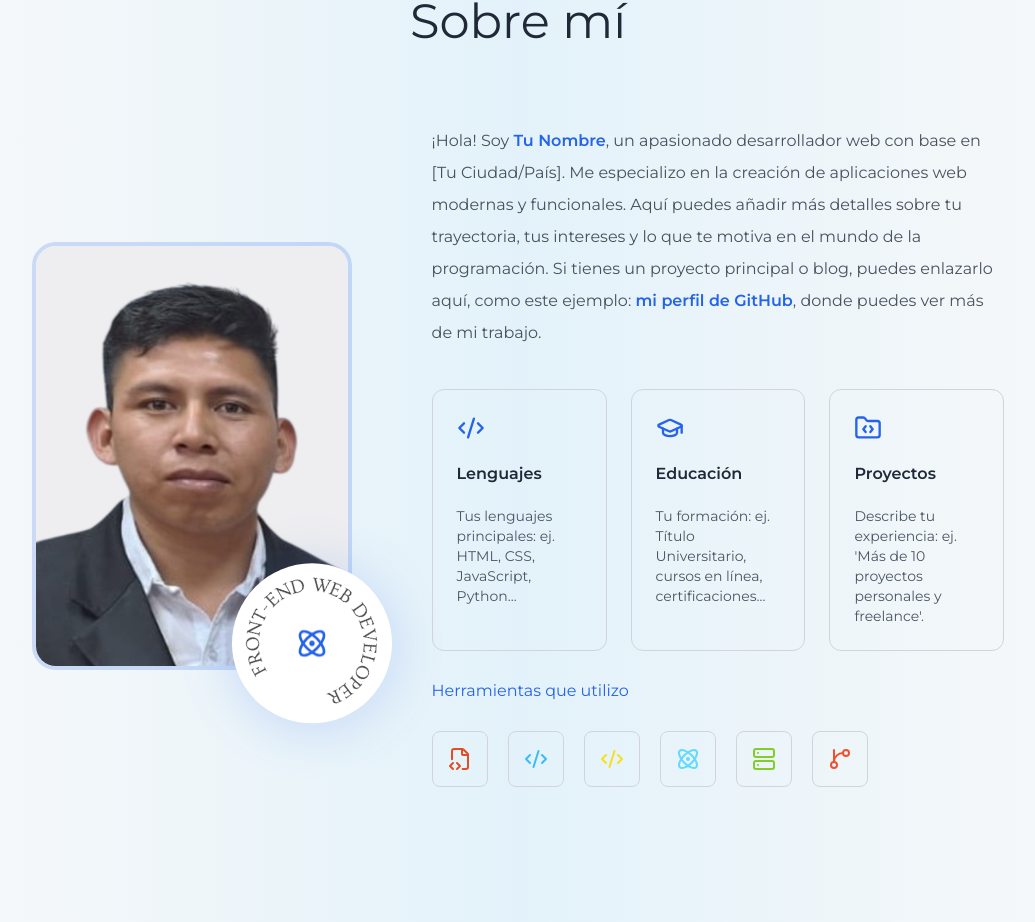
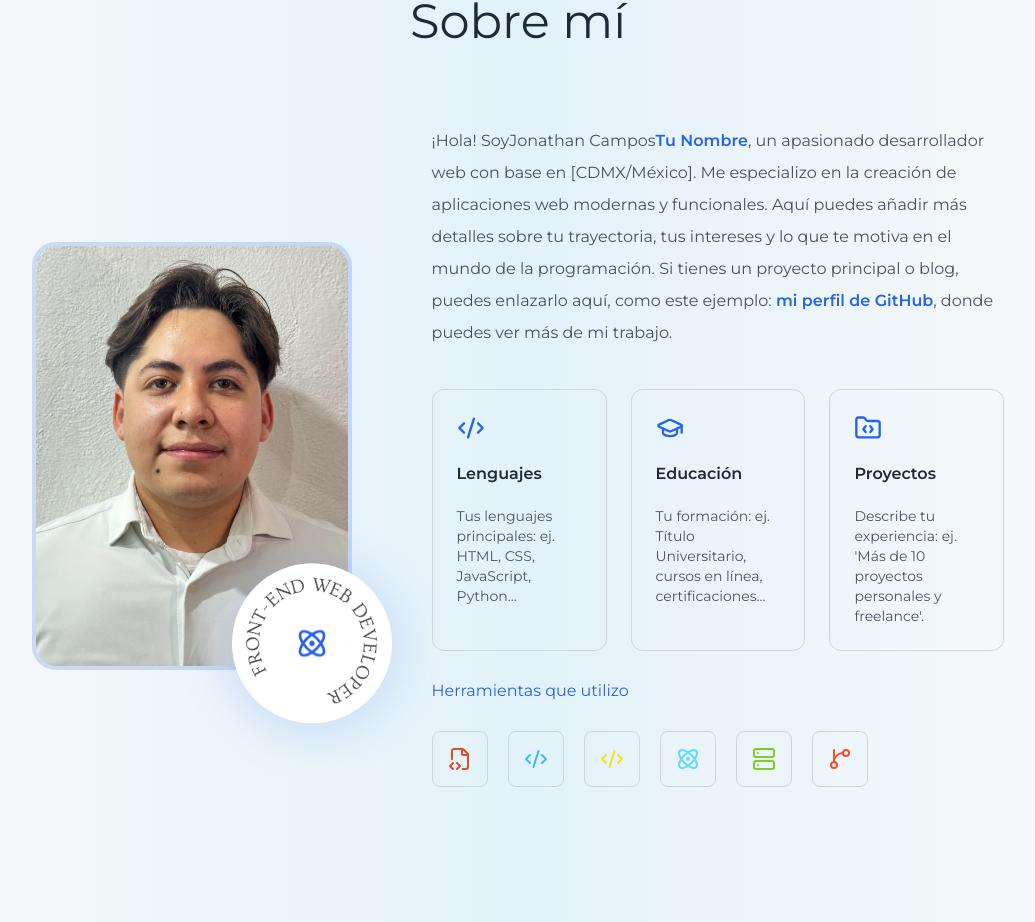
Before and after one commit to TheMasterJonhG/PortafolioTheMasterJonh, a React (Vite) app: page / in a window 1280 px wide. Shown: the part 879-1801 px from the top of the page, without its empty margins (122-1157 px from the left). Built offline with nearby package versions, Linux system fonts and the light colour scheme.

Commit message:
CAMBIO DE IMAGEN DE USUARIO

```diff
--- a/src/components/About.jsx
+++ b/src/components/About.jsx
@@ -54,7 +54,7 @@ export default function About() {
         {/* Imagen de perfil */}
         <div className="max-w-max mx-auto relative">
           <img
-            src="./assets/user-image.png"
+            src="./assets/user-image.jpeg"
             alt="Edgar Romero"
             className="w-64 sm:w-80 rounded-3xl max-w-none border-4 border-[#2563eb]/20 dark:border-[#2563eb]/40"
           />
@@ -72,13 +72,13 @@ export default function About() {
         {/* Descripción */}
         <div className="flex-1">
           <p className="mb-10 max-w-2xl text-[#1f2937]/80 dark:text-gray-300">
-            ¡Hola! Soy{" "}
+            ¡Hola! Soy{"Jonathan Campos"}
             <span className="text-[#2563eb] font-semibold">Tu Nombre</span>,
-            un apasionado desarrollador web con base en [Tu Ciudad/País]. Me especializo en la creación de aplicaciones web modernas y funcionales.
+            un apasionado desarrollador web con base en [CDMX/México]. Me especializo en la creación de aplicaciones web modernas y funcionales.
             Aquí puedes añadir más detalles sobre tu trayectoria, tus intereses y lo que te motiva en el mundo de la programación.
             Si tienes un proyecto principal o blog, puedes enlazarlo aquí, como este ejemplo:{" "}
             <a
-              href="https://github.com/tu-usuario"
+              href="https://github.com/TheMasterJonhG"
               target="_blank"
               rel="noopener noreferrer"
               className="text-[#2563eb] font-semibold hover:underline"
```
Also changed, not shown: public/assets/user-image.jpeg (added), public/assets/user-image.png (deleted).
